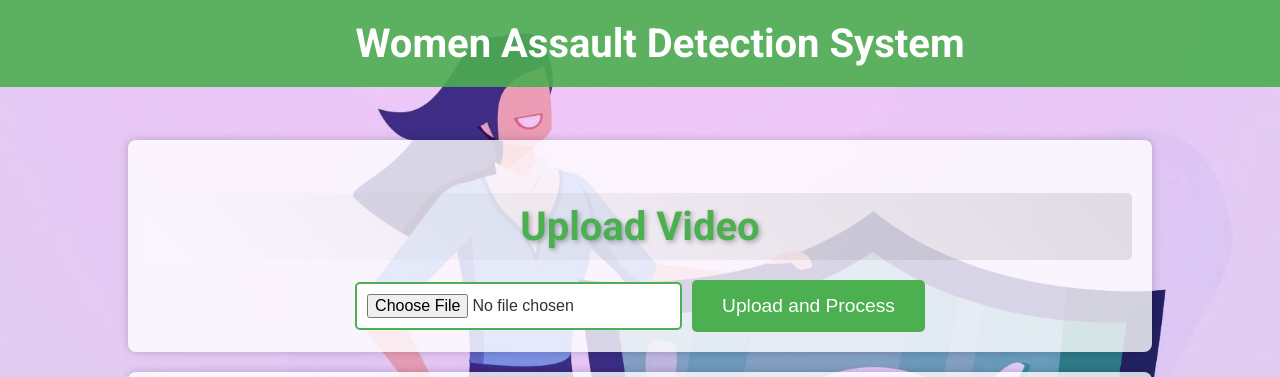
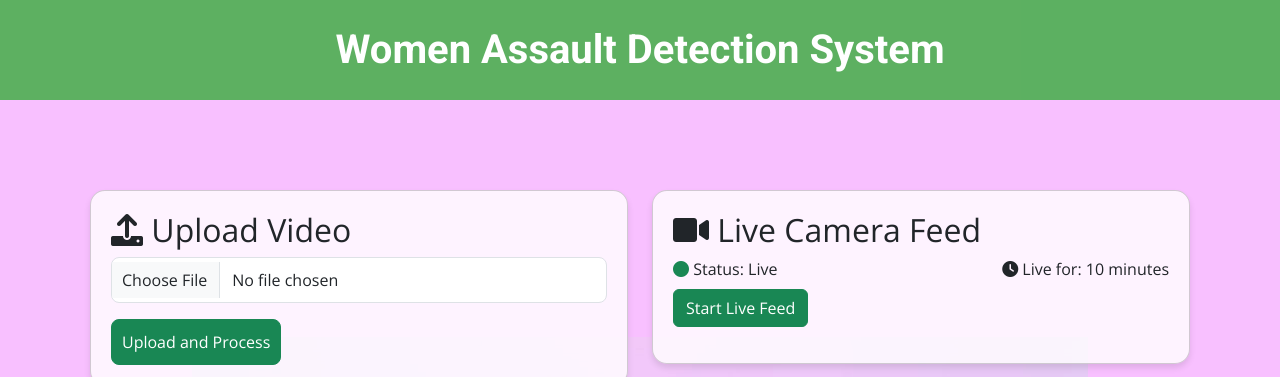
Before and after one commit to SahilWadhawan/Women_Safety_App, a Flask app: page / in a window 1280 px wide. Shown: the top 377 px of the page. Run offline with Flask 3, Linux system fonts and the light colour scheme; data that the repository does not hold is empty; some libraries are stand-ins or nearby versions.

Commit message:
Updated index.html with footer info and icons

```diff
--- a/app.py
+++ b/app.py
@@ -1,4 +1,4 @@
-from flask import Flask, render_template, request, redirect, url_for, send_from_directory, Response
+from flask import Flask, render_template, request, redirect, url_for, send_from_directory, Response, jsonify
 import os
 import cv2
 import numpy as np
@@ -13,6 +13,9 @@
 UPLOAD_FOLDER = r'C:\Users\Hp\OneDrive\Desktop\Woman_Safety\static\uploads'
 app.config['UPLOAD_FOLDER'] = UPLOAD_FOLDER
 ALLOWED_EXTENSIONS = {'mp4', 'avi', 'mov'}
+
+# Global list to store assault locations
+assault_locations = []
 
 # Load models
 yolo_model = torch.hub.load('ultralytics/yolov5', 'yolov5s', pretrained=True)
@@ -94,6 +97,8 @@
 
         if assault_detected:
             cv2.putText(frame, 'ASSAULT DETECTED!', (50, 50), cv2.FONT_HERSHEY_SIMPLEX, 2, (0, 0, 255), 4)
+            # Store the assault location (latitude, longitude)
+            assault_locations.append({'lat': 28.544, 'lng': 77.5454})  # Replace with actual detection coordinates
 
         # Write the frame into the output video
         out.write(frame)
@@ -200,6 +205,8 @@
 
         if assault_detected:
             cv2.putText(frame, 'ASSAULT DETECTED!', (50, 50), cv2.FONT_HERSHEY_SIMPLEX, 2, (0, 0, 255), 4)
+            # Store the assault location (latitude, longitude)
+            assault_locations.append({'lat': 28.544, 'lng': 77.5454})  # Replace with actual detection coordinates
 
         # Encode the frame in JPEG format
         ret, buffer = cv2.imencode('.jpg', frame)
@@ -211,5 +218,10 @@
 
     cap.release()
 
+# Route to get assault locations
+@app.route('/assault_locations', methods=['GET'])
+def get_assault_locations():
+    return jsonify(assault_locations)
+
 if __name__ == '__main__':
     app.run(debug=True)
--- a/templates/index.html
+++ b/templates/index.html
@@ -1,131 +1,295 @@
 <!DOCTYPE html>
 <html lang="en">
   <head>
-    <meta charset="UTF-8">
-    <meta name="viewport" content="width=device-width, initial-scale=1.0">
+    <meta charset="UTF-8" />
+    <meta name="viewport" content="width=device-width, initial-scale=1.0" />
     <title>Women Assault Detection System</title>
+    <!-- Bootstrap CSS -->
+    <link
+      href="https://cdn.jsdelivr.net/npm/bootstrap@5.3.0-alpha1/dist/css/bootstrap.min.css"
+      rel="stylesheet"
+    />
+    <!-- Leaflet CSS -->
+    <link rel="stylesheet" href="https://unpkg.com/leaflet/dist/leaflet.css" />
     <!-- Google Fonts -->
-    <link href="https://fonts.googleapis.com/css2?family=Roboto:wght@700&family=Open+Sans:wght@400&display=swap" rel="stylesheet">
+    <link
+      href="https://fonts.googleapis.com/css2?family=Roboto:wght@700&family=Open+Sans:wght@400&display=swap"
+      rel="stylesheet"
+    />
+    <!-- Font Awesome -->
+    <link
+      rel="stylesheet"
+      href="https://cdnjs.cloudflare.com/ajax/libs/font-awesome/6.0.0-beta3/css/all.min.css"
+    />
     <style>
       body {
-            font-family: 'Open Sans', sans-serif;
-            background: url('/static/uploads/Woman_background_1.jpg') no-repeat center center fixed;
-            background-size: cover;
+        font-family: "Open Sans", sans-serif;
+        background: url("/static/uploads/Woman_background_1.jpg") no-repeat
+          center center fixed;
+        background-color: rgb(248, 192, 255); /* Set pink background */
+        background-size: 70%;
         margin: 0;
         padding: 0;
         color: #333;
+        animation: fadeInBody 1.5s ease-in-out;
       }
+
+      @keyframes fadeInBody {
+        from {
+          opacity: 0;
+        }
+        to {
+          opacity: 1;
+        }
+      }
+
       header {
-            background-color: rgba(76, 175, 80, 0.9); /* Solid green with slight transparency */
+        background-color: rgba(76, 175, 80, 0.9);
         color: white;
         padding: 20px;
         text-align: center;
         font-size: 2.5em;
-            font-family: 'Roboto', sans-serif;
+        font-family: "Roboto", sans-serif;
         font-weight: bold;
         position: fixed;
         width: 100%;
         top: 0;
         left: 0;
         z-index: 1000;
+        animation: slideDown 1.2s ease-out;
       }
+
+      @keyframes slideDown {
+        from {
+          transform: translateY(-100%);
+        }
+        to {
+          transform: translateY(0);
+        }
+      }
+
       .container {
-            width: 80%;
-            margin: 100px auto 0; /* Added margin-top to push content below the fixed header */
+        margin-top: 150px;
         padding: 20px;
       }
+
       .card {
-            background: rgba(255, 255, 255, 0.8); /* Semi-transparent white */
-            border-radius: 8px;
-            box-shadow: 0 0 10px rgba(0,0,0,0.2);
+        background: rgba(255, 255, 255, 0.8);
+        border-radius: 15px;
+        box-shadow: 0 4px 6px rgba(0, 0, 0, 0.1);
         padding: 20px;
         margin: 20px 0;
+        transition: transform 0.4s ease, box-shadow 0.4s ease;
+        opacity: 0;
+        transform: translateY(20px);
+        animation: fadeInUp 1.5s forwards;
+      }
+
+      @keyframes fadeInUp {
+        from {
+          opacity: 0;
+          transform: translateY(20px);
+        }
+        to {
+          opacity: 1;
+          transform: translateY(0);
+        }
+      }
+
+      .card:hover {
+        transform: scale(1.05);
+        box-shadow: 0 8px 16px rgba(0, 0, 0, 0.2);
+      }
+
+      .file-upload-form input[type="file"],
+      .file-upload-form input[type="submit"] {
+        padding: 10px;
+        border-radius: 8px;
+        transition: background-color 0.3s ease, transform 0.3s ease;
+      }
+
+      .file-upload-form input[type="submit"]:hover {
+        background-color: #388e3c;
+        transform: scale(1.05);
+      }
+
+      footer {
+        background: #4caf50;
+        color: white;
+        padding: 10px 0;
+        text-align: center;
+        position: fixed;
+        width: 100%;
+        bottom: 0;
+        z-index: 1000;
+        animation: fadeInBody 2s ease-in-out;
+      }
+
+      #map {
+        height: 400px; /* Restore original height */
+        width: 100%;
+      }
+
+      .footer-info {
+        background-color: white;
+        color: #333;
+        padding: 20px;
+        border-radius: 15px;
+        box-shadow: 0 4px 6px rgba(0, 0, 0, 0.1);
+        margin-top: 20px;
         text-align: center;
       }
-        .card h2 {
-            margin-bottom: 20px;
-            font-size: 2.5em; /* Increase font size for more impact */
-            font-family: 'Roboto', sans-serif;
-            font-weight: bold;
-            color: #4CAF50; /* Green color to match the theme */
-            text-shadow: 2px 2px 5px rgba(0, 0, 0, 0.3); /* Add shadow for depth */
-            background: linear-gradient(45deg, rgba(255,255,255,0.1), rgba(0,0,0,0.1)); /* Gradient background */
-            padding: 10px;
-            border-radius: 5px;
+
+      .footer-info a {
+        color: #4caf50;
+        text-decoration: none;
       }
-        .file-upload-form {
-            display: flex;
-            align-items: center;
-            justify-content: center;
-            gap: 10px; /* Space between the file input and submit button */
-        }
-        .file-upload-form input[type="file"] {
-            font-size: 1em;
-            padding: 10px;
-            border: 2px solid #4CAF50;
-            border-radius: 5px;
-            background-color: #fff;
-            cursor: pointer;
-            transition: border-color 0.3s, background-color 0.3s;
-        }
-        .file-upload-form input[type="file"]:hover {
-            border-color: #45a049;
-            background-color: #f0f0f0;
-        }
-        .file-upload-form input[type="submit"] {
-            background-color: #4CAF50;
-            border: none;
-            color: white;
-            padding: 15px 30px;
-            text-align: center;
-            text-decoration: none;
-            font-size: 1.2em;
-            cursor: pointer;
-            border-radius: 5px;
-            transition: background-color 0.3s, transform 0.3s;
-        }
-        .file-upload-form input[type="submit"]:hover {
-            background-color: #45a049;
-            transform: scale(1.05);
-        }
-        .card button {
-            background-color: #4CAF50;
-            border: none;
-            color: white;
-            padding: 15px 30px;
-            text-align: center;
-            text-decoration: none;
-            display: inline-block;
-            font-size: 1.2em;
-            margin: 10px 0;
-            cursor: pointer;
-            border-radius: 5px;
-            transition: background-color 0.3s, transform 0.3s;
-        }
-        .card button:hover {
-            background-color: #45a049;
-            transform: scale(1.05);
+
+      .heart {
+        color: red;
       }
     </style>
   </head>
   <body>
-    <header>
-        Women Assault Detection System
-    </header>
+    <header>Women Assault Detection System</header>
     <div class="container">
-        <div class="card file-upload">
-            <h2>Upload Video</h2>
-            <form action="{{ url_for('upload_file') }}" method="post" enctype="multipart/form-data" class="file-upload-form">
-                <input type="file" name="file" accept=".mp4, .avi, .mov" required>
-                <input type="submit" value="Upload and Process">
+      <div class="row">
+        <div class="col-md-6">
+          <div class="card">
+            <h2 class="text-lg font-bold">
+              <i class="fas fa-upload"></i> Upload Video
+            </h2>
+            <form
+              action="{{ url_for('upload_file') }}"
+              method="post"
+              enctype="multipart/form-data"
+              class="file-upload-form"
+            >
+              <input
+                type="file"
+                name="file"
+                accept=".mp4, .avi, .mov"
+                required
+                class="form-control mb-3"
+              />
+              <input
+                type="submit"
+                value="Upload and Process"
+                class="btn btn-success w-full"
+              />
             </form>
           </div>
+        </div>
+        <div class="col-md-6">
           <div class="card">
-            <h2>Live Camera Feed</h2>
+            <h2 class="text-lg font-bold">
+              <i class="fas fa-video"></i> Live Camera Feed
+            </h2>
+            <div class="d-flex justify-content-between align-items-center mb-2">
+              <span
+                ><i class="fas fa-circle text-success"></i> Status: Live</span
+              >
+              <span><i class="fas fa-clock"></i> Live for: 10 minutes</span>
+            </div>
             <a href="{{ url_for('live_camera_feed') }}" target="_blank">
-                <button>Start Live Feed</button>
+              <button class="btn btn-success w-full mb-3">
+                Start Live Feed
+              </button>
             </a>
           </div>
         </div>
+      </div>
+      <div class="row">
+        <div class="col-12">
+          <div class="card">
+            <h2 class="text-lg font-bold">
+              Assault Locations - SOS Sent to nearest Police Station!
+            </h2>
+            <div id="map"></div>
+          </div>
+        </div>
+      </div>
+    </div>
+    <!-- Add Statistics box here -->
+    <div class="row">
+      <div class="col-md-12">
+        <div class="card">
+          <h2 class="text-lg font-bold">
+            <i class="fas fa-chart-bar"></i> System Statistics
+          </h2>
+          <ul class="list-unstyled">
+            <li><strong>Number of Locations Monitored: 150 </strong></li>
+            <li><strong>Number of Assaults Detected Today: 10</strong></li>
+          </ul>
+        </div>
+      </div>
+    </div>
+    <footer>&copy; 2024 Women Assault Detection System</footer>
+
+    <!-- Footer Info -->
+    <div class="footer-info">
+      <p>
+        Developed with <span class="heart">&hearts;</span> by Sahil |
+        <a href="https://github.com/SahilWadhawan" target="_blank" class="me-2">
+            <i class="fab fa-github"></i>
+          </a>
+          <a href="mailto:sahilwadhawan16@gmail.com" class="me-2">
+            <i class="fas fa-envelope"></i>
+          </a>
+        <a href="https://www.linkedin.com/in/sahilw16/">
+          Connect with me on LinkedIn</a
+        >
+      </p>
+      ...
+    </div>
+
+    <!-- Bootstrap JS -->
+    <script src="https://cdn.jsdelivr.net/npm/bootstrap@5.3.0-alpha1/dist/js/bootstrap.bundle.min.js"></script>
+    <!-- Leaflet JS -->
+    <script src="https://unpkg.com/leaflet/dist/leaflet.js"></script>
+    <script>
+      var map;
+      function loadMap() {
+        map = L.map("map").setView([28.544, 77.5454], 10); // Initial center of the map
+
+        // Add OpenStreetMap tile layer
+        L.tileLayer("https://{s}.tile.openstreetmap.org/{z}/{x}/{y}.png", {
+          maxZoom: 19,
+          attribution: "© OpenStreetMap",
+        }).addTo(map);
+
+        // Dummy assault locations
+        var dummyLocations = [
+          { lat: 28.6448, lng: 77.216721 }, // Faridabad, Haryana
+          { lat: 28.3992, lng: 77.098 }, // Ghaziabad, Uttar Pradesh
+          { lat: 28.5012, lng: 77.1285 }, // Noida, Uttar Pradesh
+          { lat: 28.4538, lng: 77.6772 }, // Gurgaon, Haryana
+          { lat: 28.6139, lng: 77.209 }, // New Delhi
+        ];
+
+        // Add markers for dummy locations
+        dummyLocations.forEach(function (location) {
+          L.marker([location.lat, location.lng])
+            .addTo(map)
+            .bindPopup("Assault Detected Here!")
+            .openPopup();
+        });
+
+        // Fetch and add actual assault locations
+        fetch("/assault_locations")
+          .then((response) => response.json())
+          .then((data) => {
+            data.forEach((location) => {
+              L.marker([location.lat, location.lng])
+                .addTo(map)
+                .bindPopup("Assault Detected Here!")
+                .openPopup();
+            });
+          });
+      }
+
+      // Load the map when the page is ready
+      document.addEventListener("DOMContentLoaded", loadMap);
+    </script>
   </body>
 </html>
```
Lines whose indentation alone changed are shown as unchanged.
